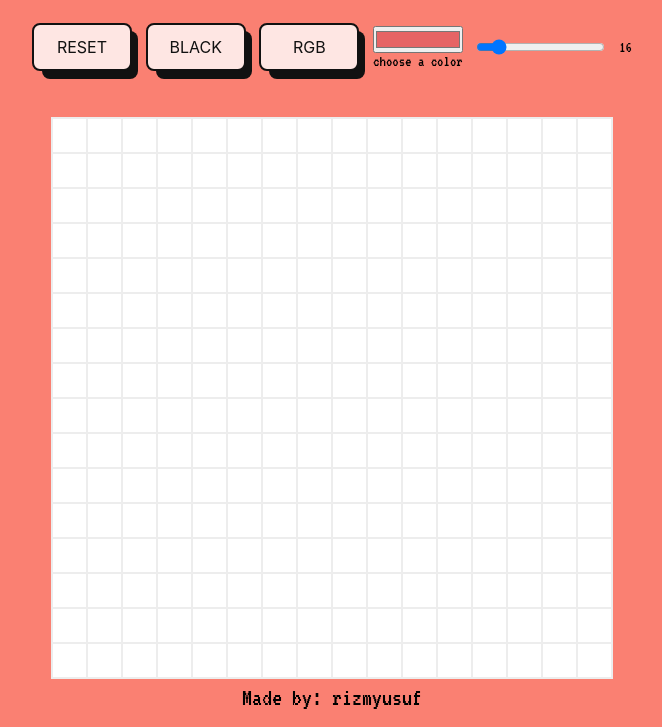
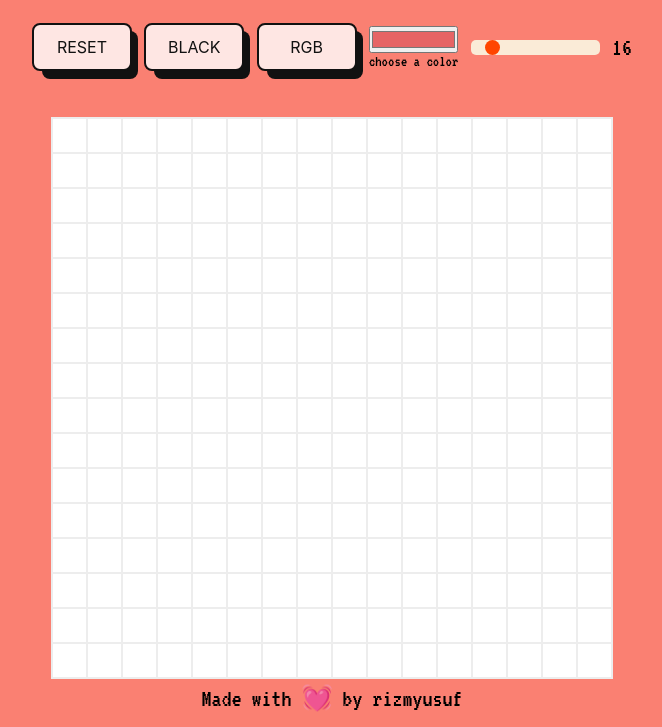
Before and after one commit to rizmyusuf/Etch-A-Sketch, a plain HTML site: page index.html in a window 1280 px wide. Shown: the part 73-800 px from the top of the page, without its empty margins (308-970 px from the left). Drawn offline with Linux system fonts and the light colour scheme.

Commit message:
Style Slider

```diff
--- a/index.html
+++ b/index.html
@@ -33,7 +33,10 @@
       <div class="container"></div>
     </main>
     <footer id="footer">
-      <p class="copyright">Made by: rizmyusuf</p>
+      <p class="copyright">
+        Made with <span class="heart">&#128147;</span> by
+        <a class="link-github" href="https://github.com/rizmyusuf">rizmyusuf</a>
+      </p>
     </footer>
 
     <script src="script.js"></script>
--- a/style.css
+++ b/style.css
@@ -22,6 +22,20 @@ body {
 
 .divgrid {
   border: 1px solid #ededed;
+}
+
+input[type="range"] {
+  -webkit-appearance: none;
+  border-radius: 5px;
+  background-color: antiquewhite;
+}
+
+input[type="range"]::-webkit-slider-thumb {
+  -webkit-appearance: none;
+  height: 15px;
+  width: 15px;
+  border-radius: 50%;
+  background: #ff4500;
 }
 
 /* BUTTONS */
@@ -101,6 +115,11 @@ body {
   color: olive;
 }
 
+/* SLIDER */
+.slide-value {
+  font-size: 25px;
+}
+
 /* HEADER */
 #header .title {
   text-align: center;
@@ -122,3 +141,12 @@ body {
   font-size: 25px;
   height: 50px;
 }
+
+.heart {
+  color: #dc143c;
+}
+
+.link-github {
+  text-decoration: none;
+  color: inherit;
+}
```
